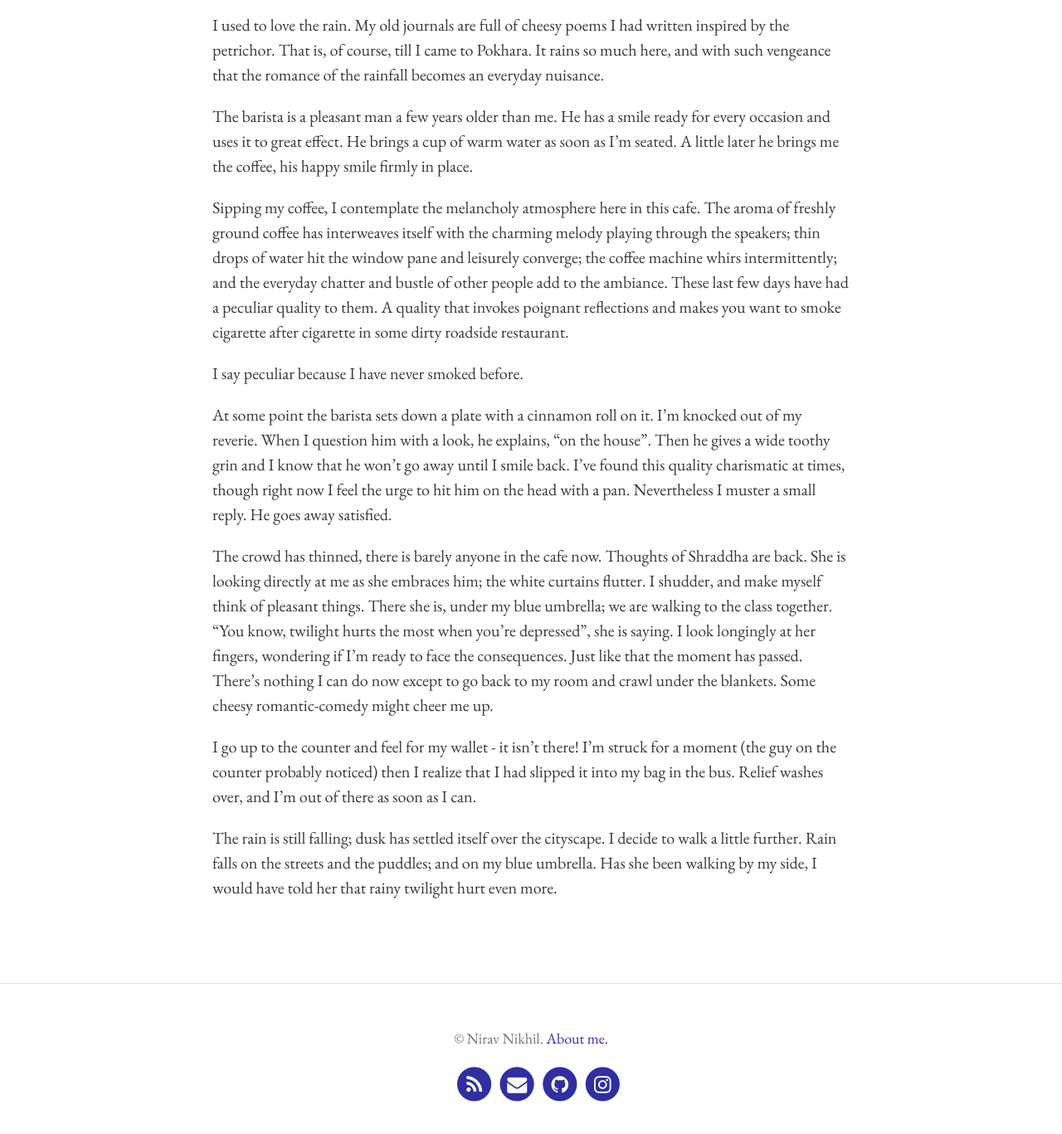
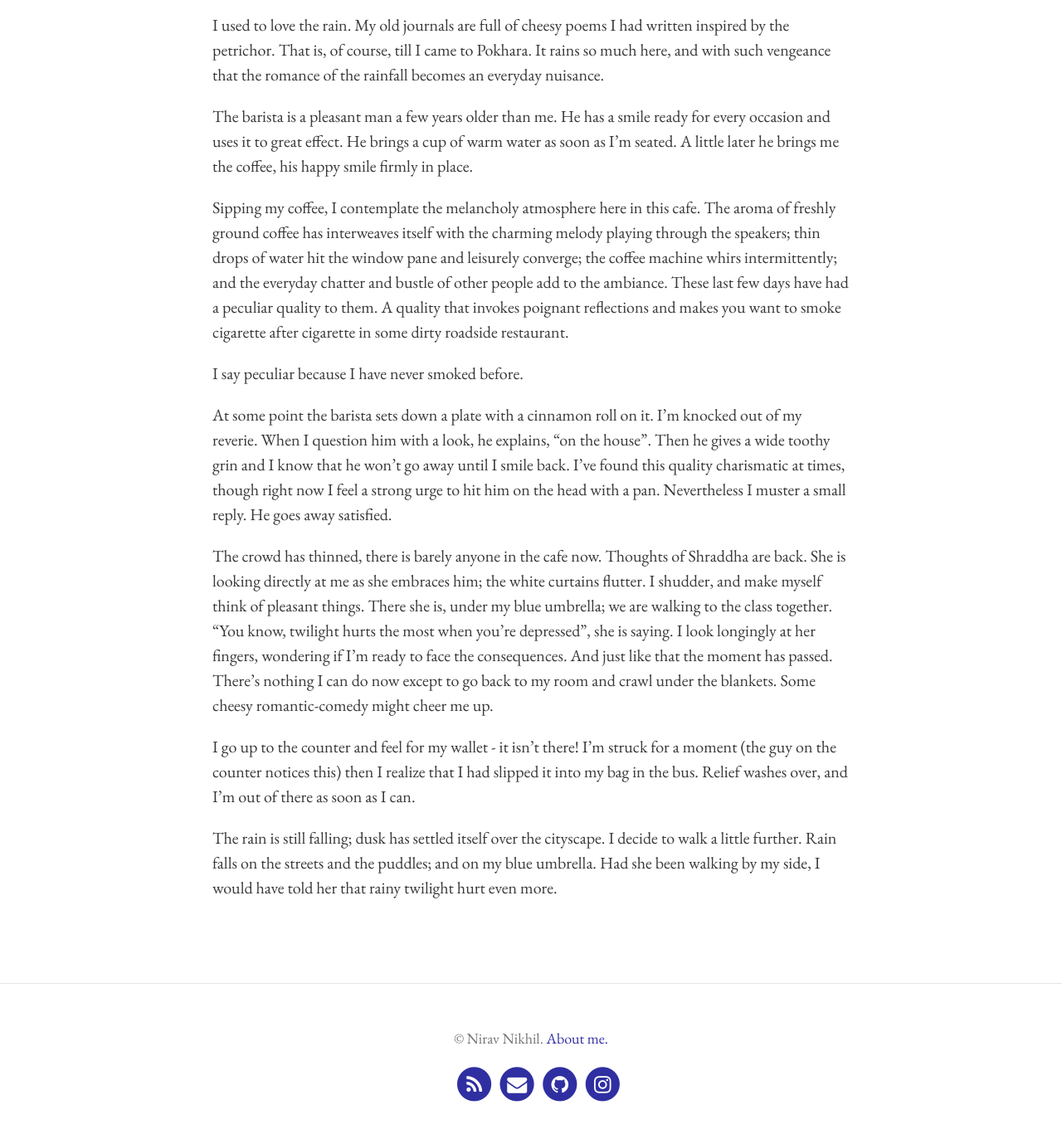
Before and after one commit to niravcodes/niravcodes.github.io, a Jekyll site: the page built from pages/it-rains-here-in-pokhara.md, in a window 1280 px wide and 1400 px high, scrolled down 1905 px. Shown: the top 1367 px of the window at 83% size. Built offline with Jekyll 4.4.1, drawn with Linux system fonts in a browser that asks for light colours.

Commit message:
Update from Forestry.io - Updated it-rains-here-in-pokhara.md

```diff
--- a/pages/it-rains-here-in-pokhara.md
+++ b/pages/it-rains-here-in-pokhara.md
@@ -34,10 +34,10 @@ Sipping my coffee, I contemplate the melancholy atmosphere here in this cafe. Th
 
 I say peculiar because I have never smoked before.
 
-At some point the barista sets down a plate with a cinnamon roll on it. I'm knocked out of my reverie. When I question him with a look, he explains, "on the house". Then he gives a wide toothy grin and I know that he won't go away until I smile back. I've found this quality charismatic at times, though right now I feel the urge to hit him on the head with a pan. Nevertheless I muster a small reply. He goes away satisfied.
+At some point the barista sets down a plate with a cinnamon roll on it. I'm knocked out of my reverie. When I question him with a look, he explains, "on the house". Then he gives a wide toothy grin and I know that he won't go away until I smile back. I've found this quality charismatic at times, though right now I feel a strong urge to hit him on the head with a pan. Nevertheless I muster a small reply. He goes away satisfied.
 
-The crowd has thinned, there is barely anyone in the cafe now. Thoughts of Shraddha are back. She is looking directly at me as she embraces him; the white curtains flutter. I shudder, and make myself think of pleasant things. There she is, under my blue umbrella; we are walking to the class together. "You know, twilight hurts the most when you're depressed", she is saying. I look longingly at her fingers, wondering if I'm ready to face the consequences. Just like that the moment has passed. There's nothing I can do now except to go back to my room and crawl under the blankets. Some cheesy romantic-comedy might cheer me up.
+The crowd has thinned, there is barely anyone in the cafe now. Thoughts of Shraddha are back. She is looking directly at me as she embraces him; the white curtains flutter. I shudder, and make myself think of pleasant things. There she is, under my blue umbrella; we are walking to the class together. "You know, twilight hurts the most when you're depressed", she is saying. I look longingly at her fingers, wondering if I'm ready to face the consequences. And just like that the moment has passed. There's nothing I can do now except to go back to my room and crawl under the blankets. Some cheesy romantic-comedy might cheer me up.
 
-I go up to the counter and feel for my wallet - it isn't there! I'm struck for a moment (the guy on the counter probably noticed) then I realize that I had slipped it into my bag in the bus. Relief washes over, and I'm out of there as soon as I can.
+I go up to the counter and feel for my wallet - it isn't there! I'm struck for a moment (the guy on the counter notices this) then I realize that I had slipped it into my bag in the bus. Relief washes over, and I'm out of there as soon as I can.
 
-The rain is still falling; dusk has settled itself over the cityscape. I decide to walk a little further. Rain falls on the streets and the puddles; and on my blue umbrella. Has she been walking by my side, I would have told her that rainy twilight hurt even more.
+The rain is still falling; dusk has settled itself over the cityscape. I decide to walk a little further. Rain falls on the streets and the puddles; and on my blue umbrella. Had she been walking by my side, I would have told her that rainy twilight hurt even more.
```
